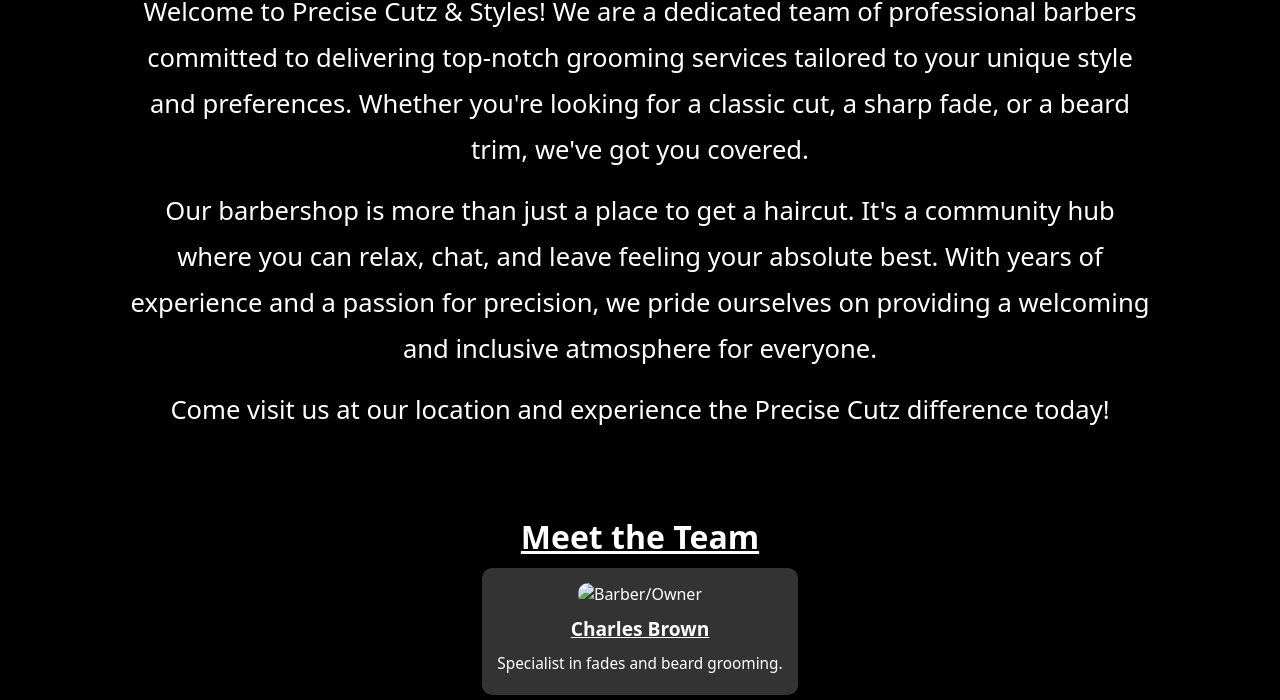
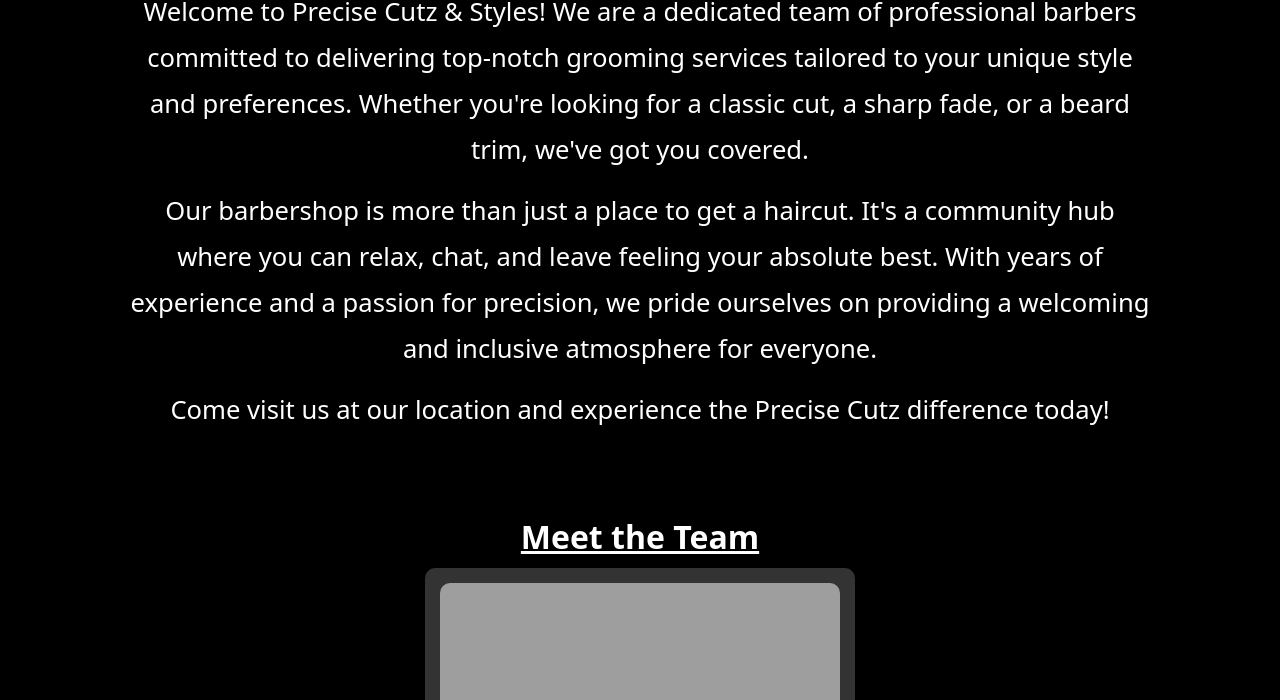
Before and after one commit to DanielBautista7799/comp126, a plain HTML site: page about.html in a window 1280 px wide. Shown: the part 235-935 px from the top of the page. Drawn offline with Linux system fonts and the light colour scheme; the site is published under a folder, as on GitHub Pages, so addresses that start at the root find nothing.

Commit message:
Update about.html

```diff
--- a/about.html
+++ b/about.html
@@ -41,7 +41,7 @@
             <h2>Meet the Team</h2>
             <div class="team-members">
                 <div class="team-member">
-                    <img src="/img/barb.png" alt="Barber/Owner ">
+                    <img src="img/barb.png" alt="Barber/Owner ">
                     <h3>Charles Brown</h3>
                     <p>Specialist in fades and beard grooming.</p>
                 </div>
```
